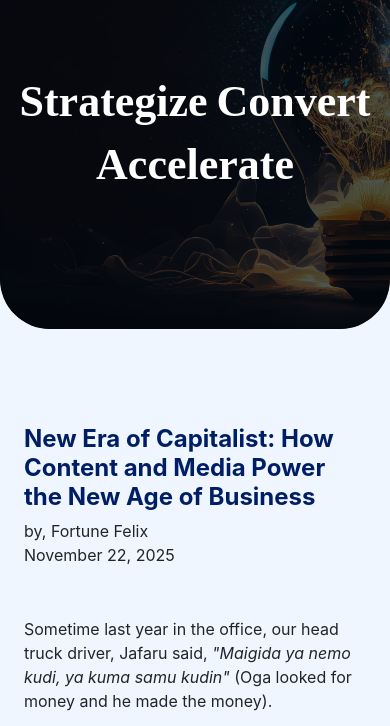
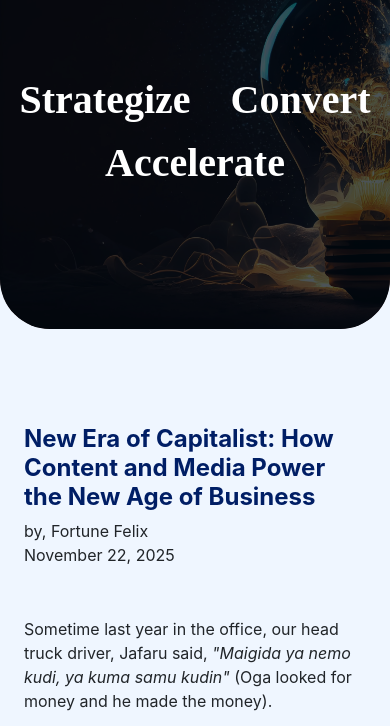
Before and after one commit to FortuneFiliks/TEMA_INSIGHTS, a plain HTML site: page index.html in a window 390 px wide. Shown: the part 93-819 px from the top of the page. Drawn offline with nearby package versions, Linux system fonts and the light colour scheme; a script that the page names is missing; a web font is replaced by a local one.

Commit message:
Update insights_mobile.css

```diff
--- a/CSS/insights_mobile.css
+++ b/CSS/insights_mobile.css
@@ -111,7 +111,7 @@
 		top : 40%;
 		left : 5%;
         color : #ffffff;
-        font-size : 2.75rem;
+        font-size : 2.5rem;
         font-weight : 600;
 		/* animation-iteration-count : infinite; */
 		/* animation-name : animate_strategize; */
@@ -128,7 +128,7 @@
         left: 50%;
         transform: translateX(-50%);
         color : #ffffff;
-        font-size : 2.75rem;
+        font-size : 2.5rem;
         font-weight : 600;
 		/* transform : translateY(-20%); */
 	}
@@ -138,7 +138,7 @@
 		top : 40%;
 		right : 5%;
         color : #ffffff;
-        font-size : 2.75rem;
+        font-size : 2.5rem;
         font-weight : 600;
 		transform : translateX(10%);
 	}
```
